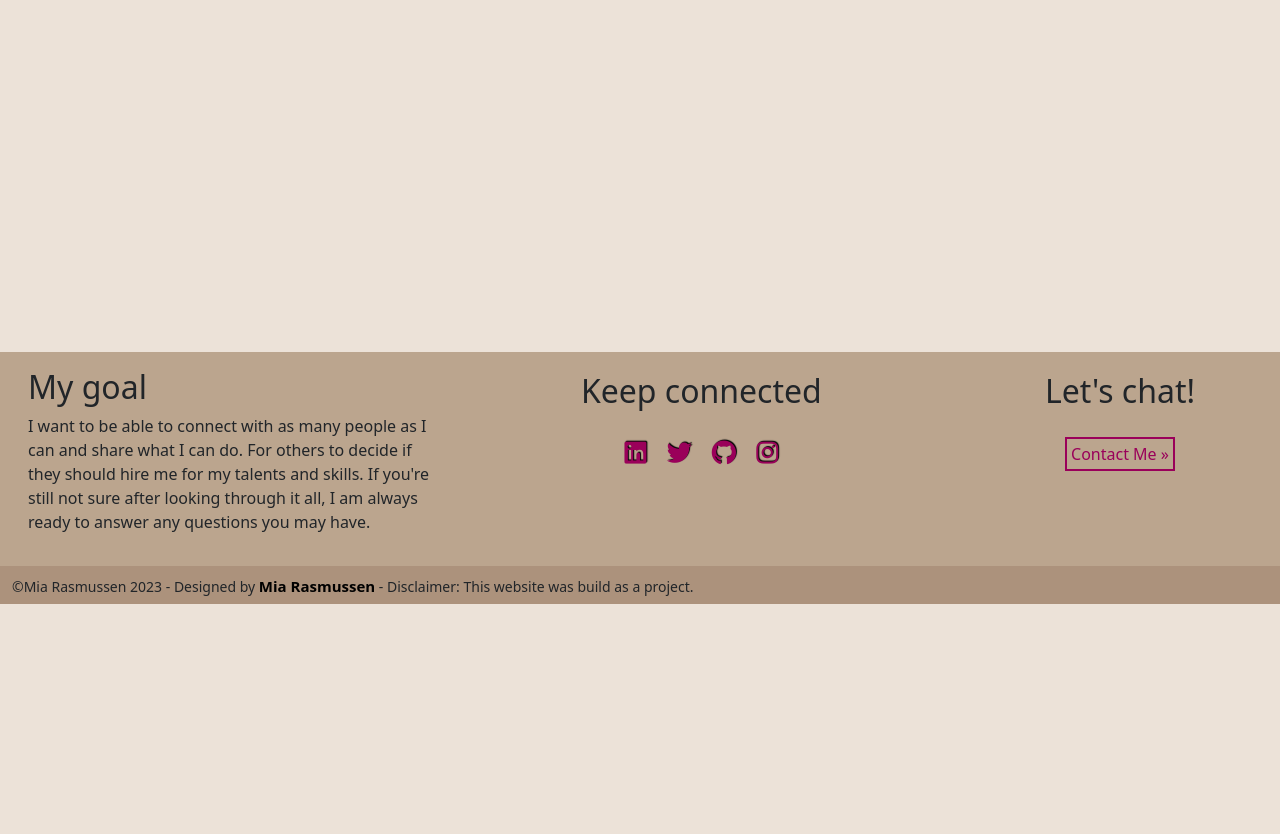
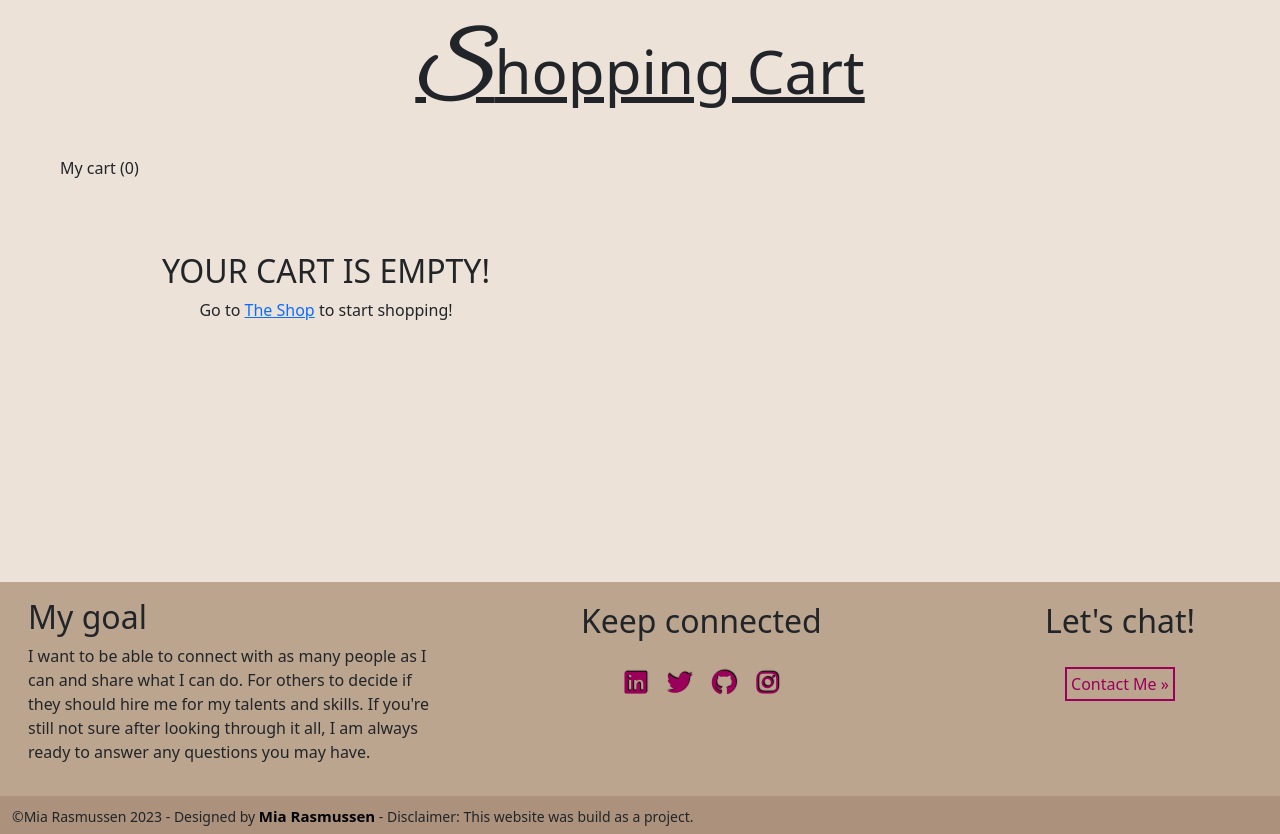
Before and after one commit to Code-Institute-Submissions/MiaRasmussen05-PP4, a Django app: page /profile/profile/cart/ in a window 1280 px wide. Shown: the part 196-1030 px from the top of the page. Before the commit the page ends 800 px from the top, so only its background shows below. Run offline with Django 3.2, Linux system fonts and the light colour scheme; the visitor is signed in with stand-in values (Sample User, id 1); some libraries are stand-ins or nearby versions.

Commit message:
Add heading of cart page and logic for empty cart

```diff
--- a/user_profile/templates/cart.html
+++ b/user_profile/templates/cart.html
@@ -4,4 +4,46 @@
 
 {% block content %}
 
+<section>
+    <div class="container-fluid mt-4">
+        <div class="row">
+            <div class="col-12 d-flex justify-content-center">
+                <h1 class="headings mt-4"><span>S</span>hopping Cart</h1>
+            </div>
+        </div>
+    </div>
+
+    <div class="container-fluid">
+        <div class="col-11 d-flex mt-4 mb-4 ms-4 ms-lg-5">
+            <div class="cart-counter">
+                My cart ({{ total_quantity }})
+            </div>
+        </div>
+    </div>
+</section>
+
+<section>
+    <div class="container-fluid cart-page">
+        <div class="row">
+            <div class="col-12 col-lg-8">
+                {% for item in cart_items %}
+                {% empty %}
+                <div class="container-fluid mt-5 mb-5">
+                    <div class="row">
+                        <div class="col-12 col-lg-9 d-flex justify-content-center mb-5">
+                            <div>
+                                <h2>YOUR CART IS EMPTY!</h2>
+                                <p class="text-center">Go to <a href="{% url 'shop' %}">The Shop</a> to start shopping!
+                                </p>
+                            </div>
+                        </div>
+                    </div>
+                </div>
+
+                {% endfor %}
+            </div>
+        </div>
+    </div>
+</section>
+
 {% endblock %}
```
